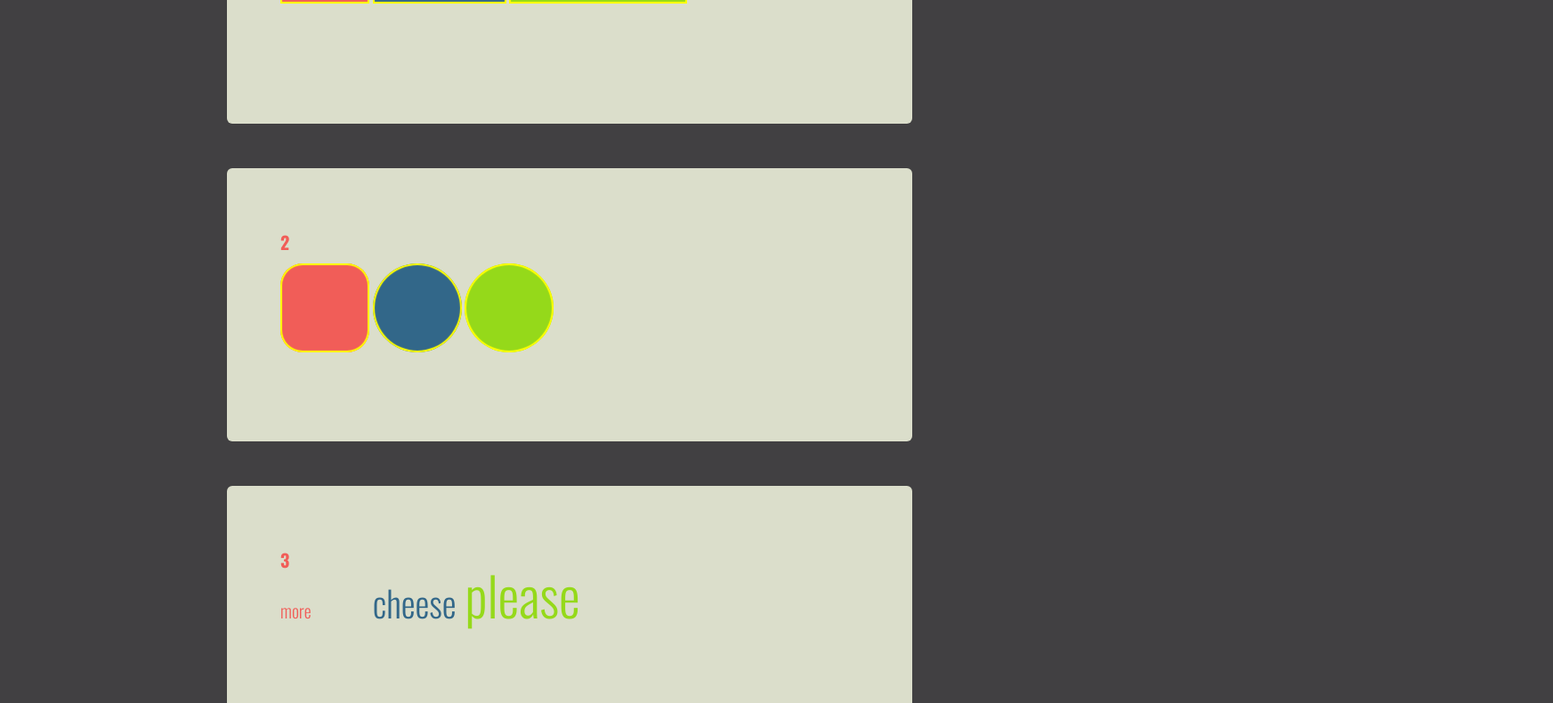
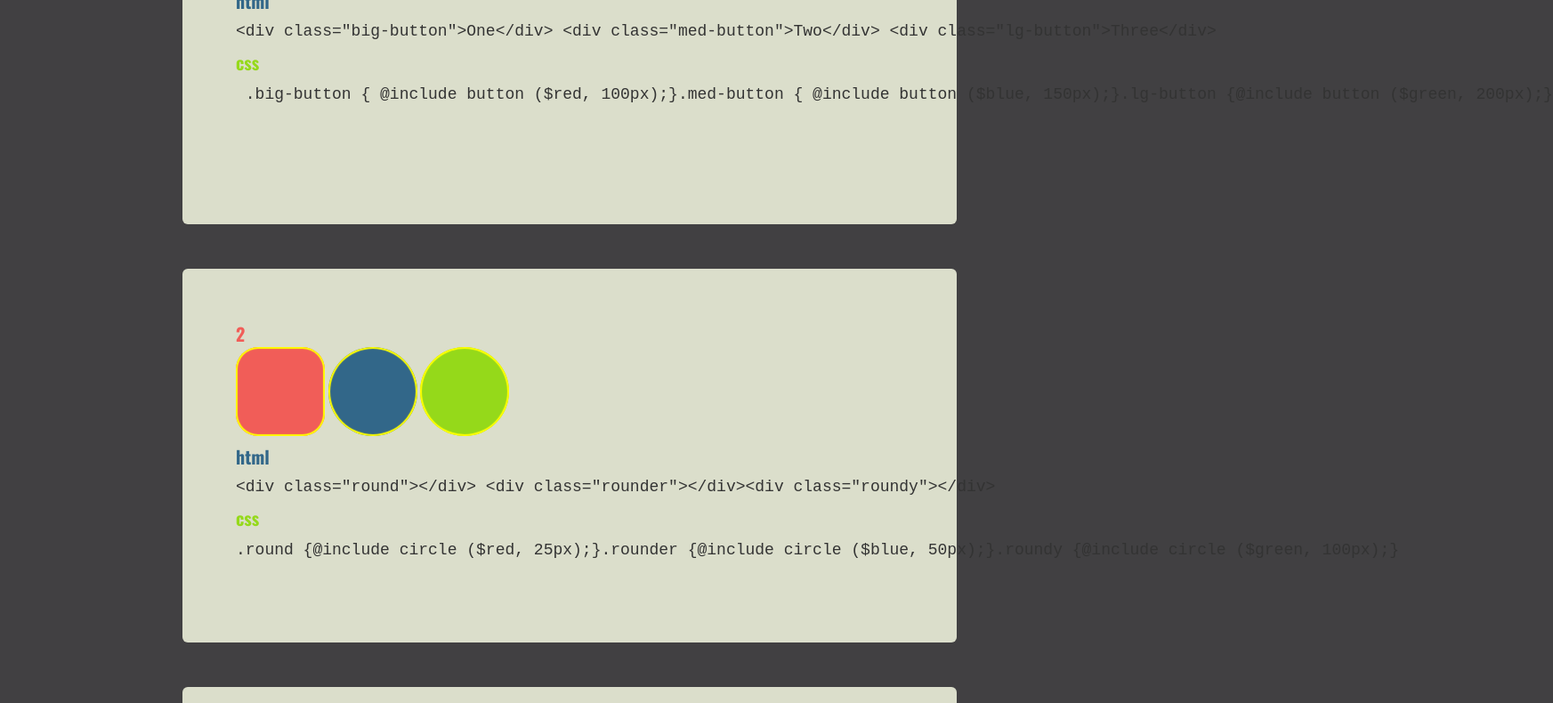
Before and after one commit to kcampen/mixins, a website: page app/index.html in a window 1280 px wide. Shown: the part 295-1085 px from the top of the page at 89% size, 1745 px wide, since content can reach past the window. Drawn offline with nearby package versions, Linux system fonts and the light colour scheme; files that its build step writes are made by us from their sources.

Commit message:
final mixins

```diff
--- a/app/index.html
+++ b/app/index.html
@@ -31,6 +31,11 @@
                     <div class="big-button">One</div>
                     <div class="med-button">Two</div>
                     <div class="lg-button">Three</div>
+                    <h2>html</h2>
+                    <xmp><div class="big-button">One</div> <div class="med-button">Two</div> <div class="lg-button">Three</div></xmp>
+                    <h3>css</h3>
+                    <xmp> .big-button { @include button ($red, 100px);}.med-button { @include button ($blue, 150px);}.lg-button {@include button ($green, 200px);}</xmp>
+
 
                 </div>
 
@@ -39,6 +44,11 @@
                     <div class="round"></div>
                     <div class="rounder"></div>
                     <div class="roundy"></div>
+                    <h2>html</h2>
+                    <xmp><div class="round"></div> <div class="rounder"></div><div class="roundy"></div></xmp>
+                    <h3>css</h3>
+                    <xmp>.round {@include circle ($red, 25px);}.rounder {@include circle ($blue, 50px);}.roundy {@include circle ($green, 100px);}</xmp>
+
                 </div>
 
                 <div class="hero-unit">
@@ -46,6 +56,10 @@
                     <div class="more">more</div>
                     <div class="cheese">cheese</div>
                     <div class="please">please</div>
+                    <h2>html</h2>
+                    <xmp><div class="more">more</div> <div class="cheese">cheese</div> <div class="please">please</div></xmp>
+                    <h3>css</h3>
+                    <xmp>.more {@include last ($red, 20px);}.cheese {@include last ($blue, 40px);}.please {@include last ($green, 60px);}</xmp>
                 </div>
 
 
--- a/app/styles/main.scss
+++ b/app/styles/main.scss
@@ -56,8 +56,8 @@ body {
 
 .hero-unit {
     margin: 50px auto 0 auto;
-    width: 650px;
-    height: 187px;
+    width: 750px;
+    height: 300px;
     font-size: 18px;
     font-weight: 200;
     line-height: 30px;
@@ -66,9 +66,20 @@ body {
     padding: 60px;
     h1 {
         font-size: 20px;
-        line-height: 1;
+        line-height: 1px;
         letter-spacing: -1px;
-        color: rgb(241, 93, 88);
+        color: $red;
+    }
+    h2{
+        font-size: 20px;
+        line-height: 1px;
+        color: $blue;
+
+    }
+    h3 {
+        font-size: 20px;
+        line-height: 1px;
+        color: $green;
     }
 }
 
```
